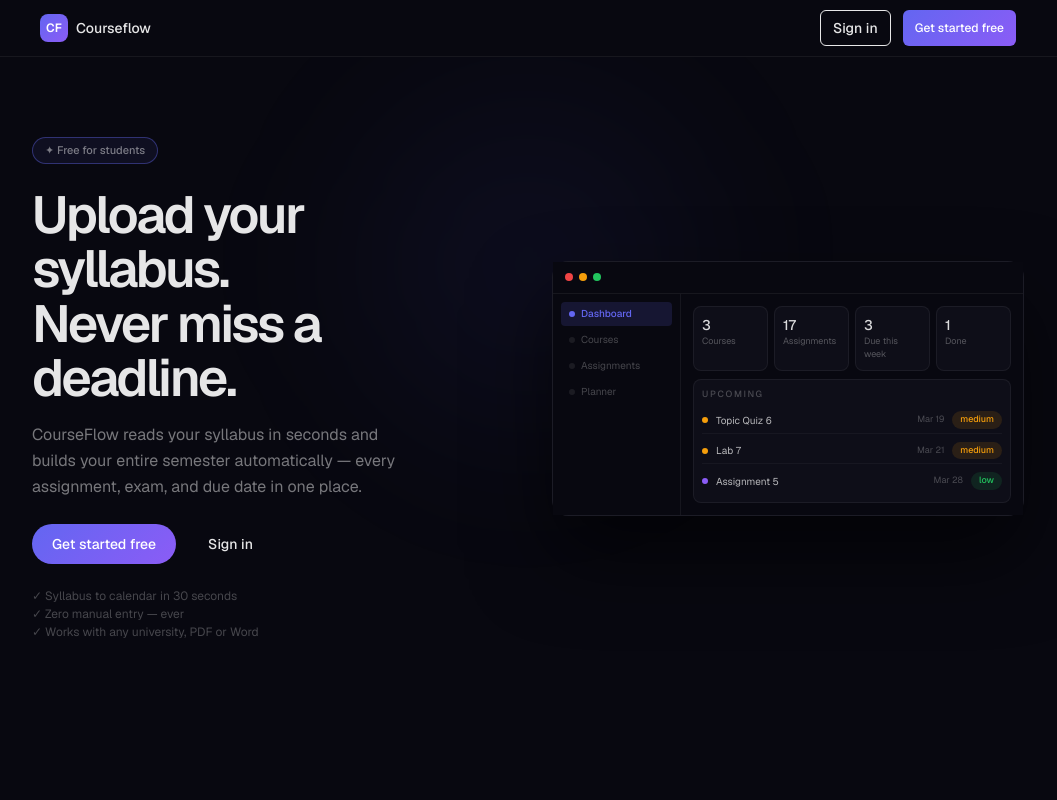
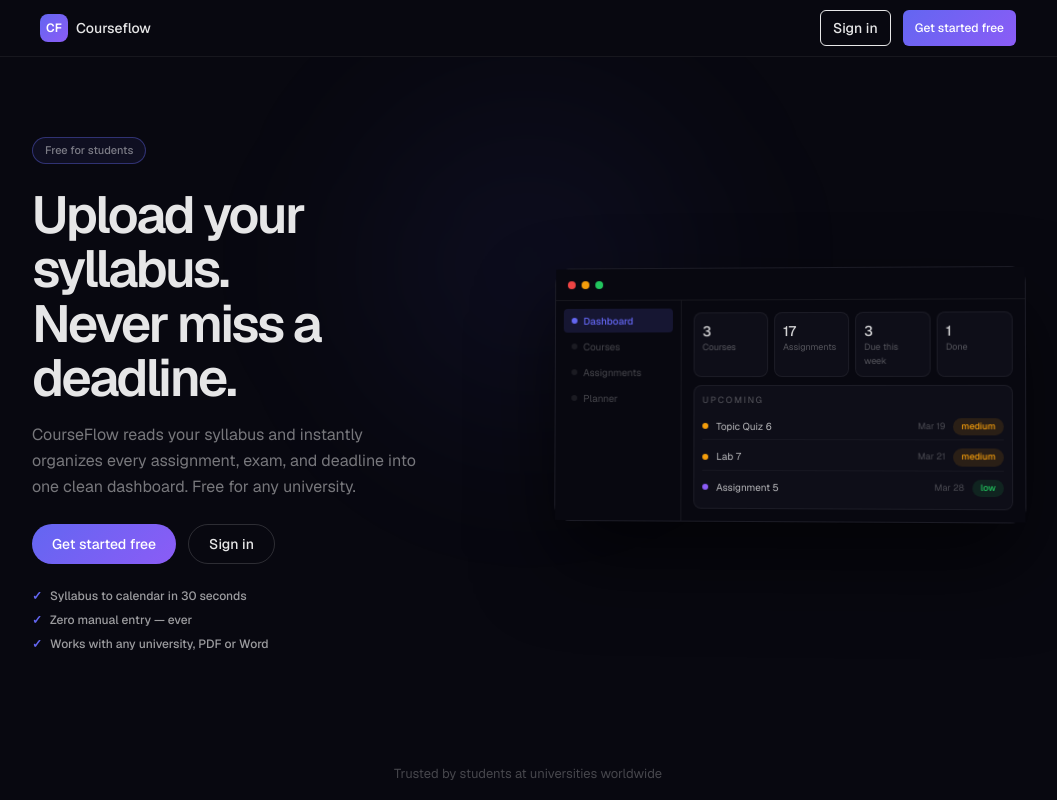
Before and after one commit to xrjvn/courseflow, a Next.js app: page / in a window 1280 px wide. Shown: the top 800 px of the page, without its empty margins (112-1169 px from the left). Built offline with nearby package versions, Linux system fonts and the light colour scheme.

Commit message:
copy: landing page final polish

```diff
--- a/app/page.tsx
+++ b/app/page.tsx
@@ -108,7 +108,7 @@
           <div className="relative mx-auto flex max-w-5xl flex-col gap-12 px-4 pb-16 pt-16 md:flex-row md:items-center md:pb-20 md:pt-20">
             <AnimatedGroup preset="slide" className="flex-1 space-y-6">
               <div className="inline-flex items-center gap-2 rounded-full border border-[rgba(99,102,241,0.4)] bg-[rgba(99,102,241,0.08)] px-3 py-1 text-[11px] font-medium text-[var(--text-secondary)]">
-                ✦ Free for students
+                Free for students
               </div>
               <div className="space-y-4">
                 <h1 className="text-3xl font-semibold leading-[1.05] tracking-[-0.05em] text-[var(--text-primary)] sm:text-4xl md:text-5xl lg:text-[52px]">
@@ -117,9 +117,9 @@
                   Never miss a deadline.
                 </h1>
                 <p className="max-w-sm text-[15px] leading-relaxed text-[var(--text-secondary)] sm:text-[16px]">
-                  CourseFlow reads your syllabus in seconds and builds your
-                  entire semester automatically — every assignment, exam, and
-                  due date in one place.
+                  CourseFlow reads your syllabus and instantly organizes every
+                  assignment, exam, and deadline into one clean dashboard. Free
+                  for any university.
                 </p>
               </div>
               <div className="flex flex-wrap items-center gap-3">
@@ -132,14 +132,28 @@
                 >
                   <Link href="/auth/signup">Get started free</Link>
                 </Button>
-                <Button variant="ghost" asChild className="rounded-full px-5 py-2.5 text-sm">
+                <Button
+                  variant="ghost"
+                  asChild
+                  className="rounded-full px-5 py-2.5 text-sm"
+                  style={{ border: "1px solid rgba(255,255,255,0.15)" }}
+                >
                   <Link href="/auth/signin">Sign in</Link>
                 </Button>
               </div>
-              <div className="space-y-0.5 text-xs text-[var(--text-muted)]">
-                <p>✓ Syllabus to calendar in 30 seconds</p>
-                <p>✓ Zero manual entry — ever</p>
-                <p>✓ Works with any university, PDF or Word</p>
+              <div className="flex flex-col gap-2 mt-6">
+                <p className="text-xs font-medium" style={{ color: "rgba(255,255,255,0.6)" }}>
+                  <span className="mr-2 font-semibold text-[#6366f1]">✓</span>
+                  Syllabus to calendar in 30 seconds
+                </p>
+                <p className="text-xs font-medium" style={{ color: "rgba(255,255,255,0.6)" }}>
+                  <span className="mr-2 font-semibold text-[#6366f1]">✓</span>
+                  Zero manual entry — ever
+                </p>
+                <p className="text-xs font-medium" style={{ color: "rgba(255,255,255,0.6)" }}>
+                  <span className="mr-2 font-semibold text-[#6366f1]">✓</span>
+                  Works with any university, PDF or Word
+                </p>
               </div>
             </AnimatedGroup>
 
@@ -157,7 +171,10 @@
                 },
               }}
             >
-              <div className="rounded-2xl border border-[var(--border-subtle)] bg-[var(--bg-surface)] shadow-[0_40px_80px_rgba(0,0,0,0.6)]">
+              <div
+                className="rounded-2xl border border-[var(--border-subtle)] bg-[var(--bg-surface)] shadow-[0_40px_80px_rgba(0,0,0,0.6)]"
+                style={{ transform: "perspective(1200px) rotateY(-3deg) rotateX(1deg)" }}
+              >
                 <div className="flex h-8 items-center gap-1.5 border-b border-[var(--border-subtle)] bg-[var(--bg-base)] px-3">
                   <span className="h-2 w-2 rounded-full bg-[#ef4444]" />
                   <span className="h-2 w-2 rounded-full bg-[#f59e0b]" />
@@ -267,8 +284,19 @@
           </div>
         </section>
 
+        <div
+          style={{
+            textAlign: "center",
+            padding: "32px 0 0",
+            fontSize: "13px",
+            color: "rgba(255,255,255,0.25)",
+          }}
+        >
+          Trusted by students at universities worldwide
+        </div>
+
         {/* FEATURES */}
-        <section className="bg-[var(--bg-base)] py-20">
+        <section className="bg-[var(--bg-base)] py-20 pt-16">
           <div className="mx-auto max-w-5xl px-6">
             <div className="mb-12 text-center text-[10px] font-medium uppercase tracking-[0.25em] text-[var(--text-muted)]">
               Why Courseflow
```
